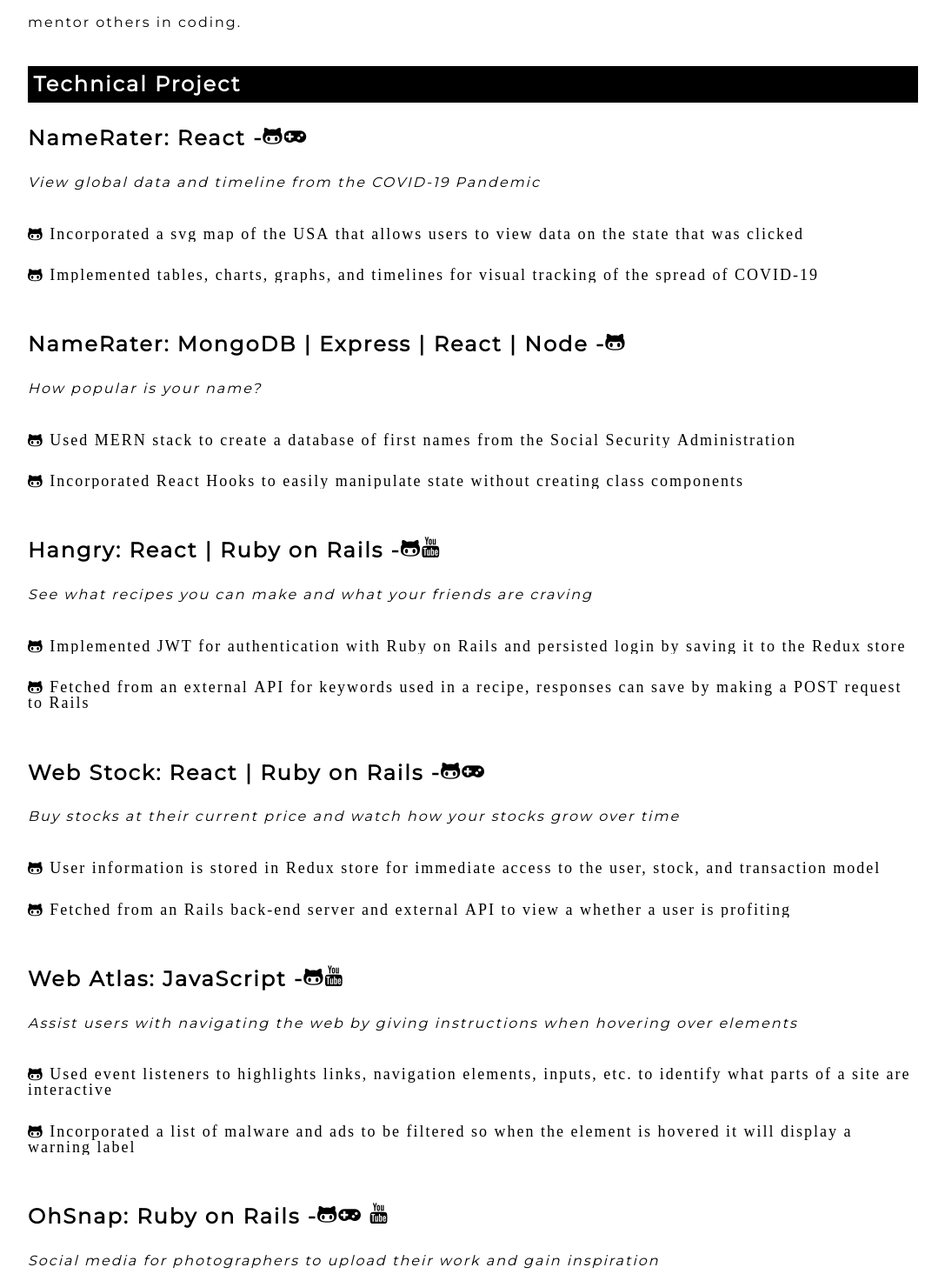
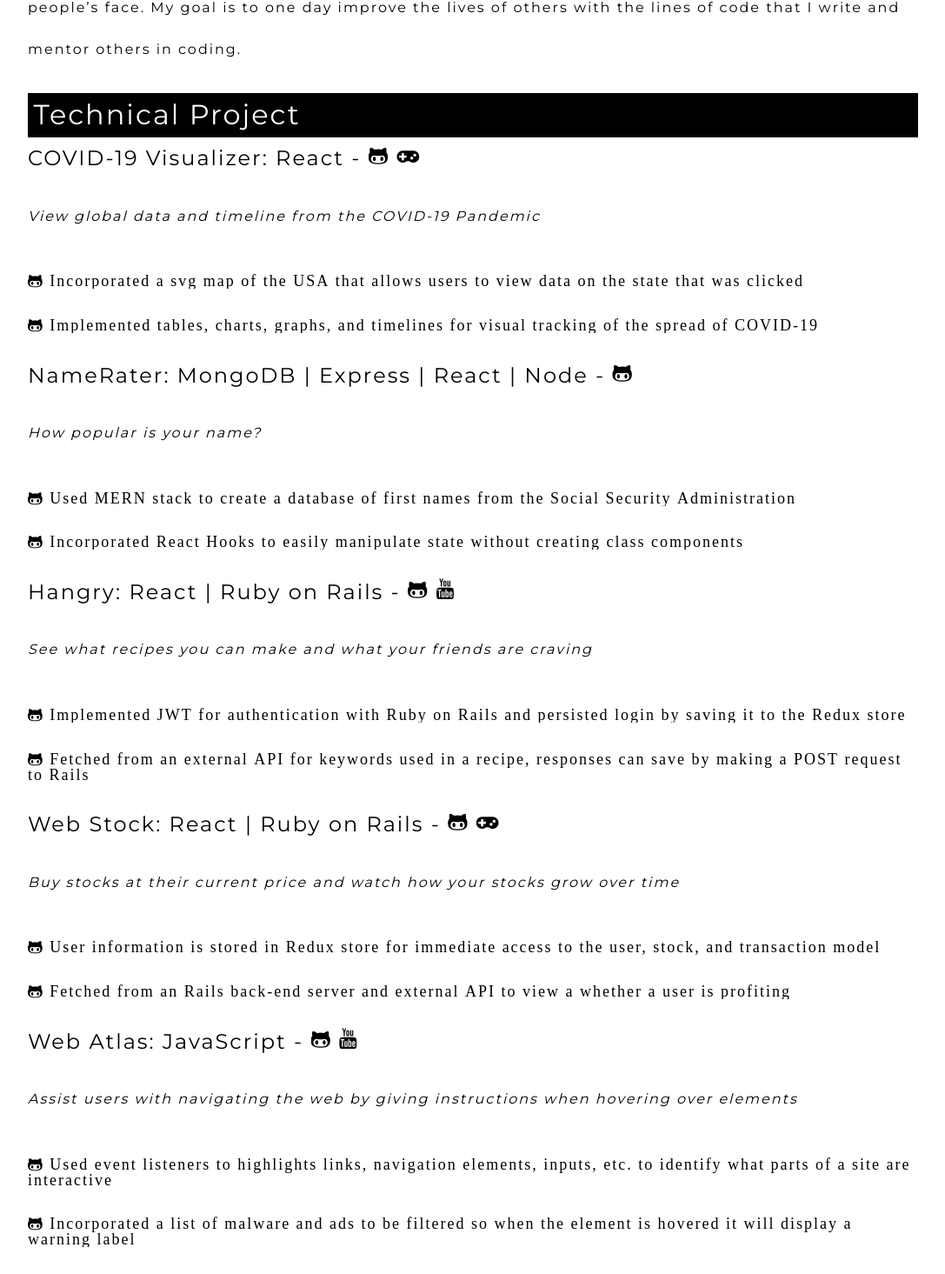
Before and after one commit to Kah919/Portfolio, a React (Create React App) app: page /resume in a window 1280 px wide. Shown: the part 387-1852 px from the top of the page at 87% size, without its empty margins (96-1183 px from the left). Built offline with nearby package versions, Linux system fonts and the light colour scheme.

Commit message:
Refactor projects page

```diff
--- a/package.json
+++ b/package.json
@@ -4,10 +4,12 @@
   "version": "0.1.0",
   "private": true,
   "dependencies": {
+    "bootstrap": "^4.5.0",
     "carousel": "0.0.3",
     "pure-react-carousel": "^1.22.0",
     "react": "^16.8.6",
     "react-awesome-slider": "^1.0.1",
+    "react-bootstrap": "^1.0.1",
     "react-dom": "^16.8.6",
     "react-responsive-carousel": "^3.1.50",
     "react-router-dom": "^5.0.1",
--- a/src/App.js
+++ b/src/App.js
@@ -1,4 +1,5 @@
 import React from 'react';
+import 'bootstrap/dist/css/bootstrap.min.css';
 import Navbar from './components/navbar';
 import { BrowserRouter as Router, Route, Switch } from "react-router-dom";
 import Home from './components/home';
--- /dev/null
+++ b/src/components/Project/Project.js
@@ -0,0 +1,39 @@
+import React from 'react';
+import Carousel from 'react-bootstrap/Carousel';
+
+export default props => {
+    const { name, description, text, images} = props.data;
+
+    const createText = () => {
+        return text.map(data => <p> { data } </p>)
+    }
+
+    const carouselSlide = () => {
+        return images.map(image =>
+            <Carousel.Item>
+                <img
+                className="d-block w-100"
+                src={ image }
+                alt="Third slide"
+                />
+            </Carousel.Item>
+        )
+    }
+
+    return(
+        <div className="project">
+          <div className="description">
+            <h1> { name } </h1>
+            <h3> { description } </h3>
+            <br></br>
+            { createText() }
+          </div>
+
+          <div className="project__image">
+            <Carousel>
+                { carouselSlide() }
+            </Carousel>
+          </div>
+        </div>
+    )
+}
--- a/src/components/navbar.js
+++ b/src/components/navbar.js
@@ -32,7 +32,7 @@ class Navbar extends Component {
         {this.renderRedirect()}
         <div className="logo"> KY </div>
         <div className={this.state.active ? "navbar__list nav__active navbar__li__active" : "navbar__list"}>
-          <li className="navLinkFade" onClick={this.redirect}> Home </li>
+          <li className="navLinkFade streak" onClick={this.redirect}> Home </li>
           <li className="navLinkFade" onClick={this.redirect}> Resume </li>
           <li className="navLinkFade" onClick={this.redirect}> Portfolio </li>
           <li className="navLinkFade" onClick={this.redirect}> Contact </li>
--- a/src/components/portfolio.js
+++ b/src/components/portfolio.js
@@ -1,32 +1,12 @@
 import React, { Component } from 'react';
-import Animation from './animation'
 import Project from './projects'
 
 
 class Portfolio extends Component {
-  state = {
-    project: false
-  }
-
-  showProject = () => {
-    return this.state.project ? <Project /> : <Animation />
-  }
-
-  reveal = () => {
-    setTimeout(() => {
-      this.setState({
-        project: true
-      })
-    }, 3000);
-  }
-
   render() {
     return(
       <div className="portfolio__grid">
-        <div>
-        {this.reveal()}
-        {this.showProject()}
-        </div>
+        <Project />
       </div>
     )
   }
--- a/src/components/projects.js
+++ b/src/components/projects.js
@@ -1,4 +1,4 @@
-import React from 'react';
+import React, { useState } from 'react';
 import AwesomeSlider from 'react-awesome-slider';
 import 'react-awesome-slider/dist/styles.css';
 import nasi from '../background/nasi.png';
@@ -10,69 +10,62 @@ import ohsnap2 from '../background/ohsnap2.png';
 import ohsnap3 from '../background/ohsnap3.png';
 import stock1 from '../background/stock1.png';
 import stock2 from '../background/stock2.png';
+import Project from './Project/Project';
 
 
 
 export default props => {
+    const data = [
+      {
+        name: 'Hangry',
+        description: "Hungry? Don't know what to eat? Getting Angry?",
+        text: [
+          "Find out what recipes you can make by inputting the ingredients that you have.",
+          "Browse through hundreds of recipes from different cuisines and add them to your favorites.",
+          "Follow your friends and see what food they are craving!"
+        ],
+        images: [
+          nasi,
+          hangry,
+          food,
+          friends,
+        ]
+      },
+      {
+        name: 'ÖhSnap',
+        description: "A place for passionate photograhers to share their work",
+        text: [
+          "Follow your favorite photographers and customize your news feed!",
+          "Post your favorite pictures to share with others.",
+          "Check out the updates and new posts in real time!"
+        ],
+        images: [
+          ohsnap1,
+          ohsnap2,
+          ohsnap3,
+        ]
+      },
+      {
+        name: 'Stock Simulator',
+        description: "Practice buying stocks with this realtime simulator",
+        text: [
+          "Create an account with a starting balance of $5000",
+          "Watch how your investments change in realtime.",
+        ],
+        images: [
+          stock1,
+          stock2,
+        ]
+      },
+    ];
+
+    const populateProjects = () => {
+      return data.map(project => <Project data={ project } />)
+    }
+
     return(
       <div className="projects__container">
-
-        <div className="project">
-          <div className="description">
-            <h1> Hangry</h1>
-            <h3> Hungry? Don't know what to eat? Getting Angry? </h3>
-            <br></br>
-            <p> Find out what recipes you can make by inputting the ingredients that you have. </p>
-            <p> Browse through hundreds of recipes from different cuisines and add them to your favorites. </p>
-            <p> Follow your friends and see what food they are craving! </p>
-          </div>
-
-          <div className="project__image">
-            <AwesomeSlider>
-              <div data-src={nasi} />
-              <div data-src={hangry} />
-              <div data-src={food} />
-              <div data-src={friends} />
-            </AwesomeSlider>
-          </div>
-        </div>
-
-        <div className="project">
-          <div className="description">
-            <h1> ÖhSnap </h1>
-            <h3> A place for passionate photograhers to share their work </h3>
-            <br></br>
-            <p> Follow your favorite photographers and customize your news feed! </p>
-            <p> Post your favorite pictures to share with others. </p>
-            <p> Check out the updates and new posts in real time! </p>
-          </div>
-
-          <div className="project__image">
-            <AwesomeSlider>
-              <div data-src={ohsnap1} />
-              <div data-src={ohsnap2} />
-              <div data-src={ohsnap3} />
-            </AwesomeSlider>
-          </div>
-        </div>
-
-        <div className="project">
-          <div className="description">
-            <h1> Stock Simulator </h1>
-            <h3> Practice buying stocks with this realtime simulator </h3>
-            <br></br>
-            <p> Create an account with a starting balance of $5000 </p>
-            <p> Watch how your investments change in realtime  </p>
-          </div>
-
-          <div className="project__image">
-            <AwesomeSlider>
-              <div data-src={stock1} />
-              <div data-src={stock2} />
-            </AwesomeSlider>
-          </div>
-        </div>
-
+        { populateProjects() }
       </div>
     )
 }
--- a/src/components/resume.js
+++ b/src/components/resume.js
@@ -5,7 +5,7 @@ const Resume = () => {
     <div className="resume__container">
       <h1 className="resume__name"> Kah Yap </h1>
       <h5> (718) 708-1881 | kahyap13@gmail.com </h5>
-      <h5> <a href="https://github.com/kah919" className="fa fa-github-alt"> GitHub </a> | <a href="https://www.linkedin.com/in/kah-m-yap/" className="fa fa-linkedin-square"> LinkedIn </a> | <a href="https://medium.com/@kahyap13" className="fa fa-medium"> Medium </a> </h5>
+      <h5> <a href="https://github.com/kah919" className="fa fa-github-alt streak"> GitHub </a> | <a href="https://www.linkedin.com/in/kah-m-yap/" className="fa fa-linkedin-square streak"> LinkedIn </a> | <a href="https://medium.com/@kahyap13" className="fa fa-medium streak"> Medium </a> </h5>
 
       <h2> Summary </h2>
       <p>
@@ -16,9 +16,7 @@ const Resume = () => {
       <h2> Technical Project </h2>
 
       <div className="project__container">
-        <h3> NameRater: React -
-          <a href="https://github.com/Kah919/COVID-19-Visualizer" className="fa fa-github-alt"></a>
-          <a href="https://kah919.github.io/COVID-19-Visualizer/" className="fa fa-gamepad"></a>
+        <h3 className="streak"> COVID-19 Visualizer: React - <a href="https://github.com/Kah919/COVID-19-Visualizer" className="fa fa-github-alt"></a> <a href="https://kah919.github.io/COVID-19-Visualizer/" className="fa fa-gamepad"></a>
         </h3>
 
         <p className="project__caption"> View global data and timeline from the COVID-19 Pandemic </p>
@@ -27,8 +25,7 @@ const Resume = () => {
       </div>
 
       <div className="project__container">
-        <h3> NameRater: MongoDB | Express | React | Node -
-          <a href="https://github.com/Kah919/NameRater" className="fa fa-github-alt"></a>
+        <h3 className="streak"> NameRater: MongoDB | Express | React | Node - <a href="https://github.com/Kah919/NameRater" className="fa fa-github-alt"></a>
         </h3>
 
         <p className="project__caption"> How popular is your name? </p>
@@ -37,9 +34,7 @@ const Resume = () => {
       </div>
 
       <div className="project__container">
-        <h3> Hangry: React | Ruby on Rails -
-          <a href="https://github.com/Kah919/mod5-hangry-frontend" className="fa fa-github-alt"> </a>
-          <a href="http://media.licdn.com/embeds/media.html?src=https%3A%2F%2Fwww.youtube.com%2Fembed%2FiGV7HZYQ4ck%3Ffeature%3Doembed&amp;url=https%3A%2F%2Fwww.youtube.com%2Fwatch%3Fv%3DiGV7HZYQ4ck&amp;type=text%2Fhtml&amp;schema=youtube" className="fa fa-youtube"> </a>
+        <h3 className="streak"> Hangry: React | Ruby on Rails - <a href="https://github.com/Kah919/mod5-hangry-frontend" className="fa fa-github-alt"> </a> <a href="http://media.licdn.com/embeds/media.html?src=https%3A%2F%2Fwww.youtube.com%2Fembed%2FiGV7HZYQ4ck%3Ffeature%3Doembed&amp;url=https%3A%2F%2Fwww.youtube.com%2Fwatch%3Fv%3DiGV7HZYQ4ck&amp;type=text%2Fhtml&amp;schema=youtube" className="fa fa-youtube"> </a>
         </h3>
 
         <p className="project__caption"> See what recipes you can make and what your friends are craving </p>
@@ -48,9 +43,7 @@ const Resume = () => {
       </div>
 
       <div className="project__container">
-        <h3> Web Stock: React | Ruby on Rails -
-          <a href="https://github.com/Kah919/ttp-fs-frontend" className="fa fa-github-alt"> </a>
-          <a href="https://stocks-simulator-front.herokuapp.com/" className="fa fa-gamepad"></a>
+        <h3 className="streak"> Web Stock: React | Ruby on Rails - <a href="https://github.com/Kah919/ttp-fs-frontend" className="fa fa-github-alt"> </a> <a href="https://stocks-simulator-front.herokuapp.com/" className="fa fa-gamepad"></a>
         </h3>
 
         <p className="project__caption"> Buy stocks at their current price and watch how your stocks grow over time </p>
@@ -59,9 +52,7 @@ const Resume = () => {
       </div>
 
       <div className="project__container">
-        <h3> Web Atlas: JavaScript -
-          <a href="https://github.com/milespucarelli/Flatiron-TechFest2019/tree/adserver" className="fa fa-github-alt"> </a>
-          <a href="http://media.licdn.com/embeds/media.html?src=https%3A%2F%2Fwww.youtube.com%2Fembed%2F1Kr-_lcfLTQ%3Ffeature%3Doembed&amp;url=https%3A%2F%2Fwww.youtube.com%2Fwatch%3Fv%3D1Kr-_lcfLTQ&amp;type=text%2Fhtml&amp;schema=youtube" className="fa fa-youtube"> </a>
+        <h3 className="streak"> Web Atlas: JavaScript - <a href="https://github.com/milespucarelli/Flatiron-TechFest2019/tree/adserver" className="fa fa-github-alt"> </a> <a href="http://media.licdn.com/embeds/media.html?src=https%3A%2F%2Fwww.youtube.com%2Fembed%2F1Kr-_lcfLTQ%3Ffeature%3Doembed&amp;url=https%3A%2F%2Fwww.youtube.com%2Fwatch%3Fv%3D1Kr-_lcfLTQ&amp;type=text%2Fhtml&amp;schema=youtube" className="fa fa-youtube"> </a>
         </h3>
 
         <p className="project__caption"> Assist users with navigating the web by giving instructions when hovering over elements </p>
@@ -70,9 +61,7 @@ const Resume = () => {
       </div>
 
       <div className="project__container">
-        <h3> OhSnap: Ruby on Rails -
-          <a href="https://github.com/lsamano/OhSnap" className="fa fa-github-alt"></a>
-          <a href="https://agile-fjord-75909.herokuapp.com/login" className="fa fa-gamepad"></a> <a href="http://media.licdn.com/embeds/media.html?src=https%3A%2F%2Fwww.youtube.com%2Fembed%2FORTxjsZOac8%3Ffeature%3Doembed&amp;url=https%3A%2F%2Fwww.youtube.com%2Fwatch%3Fv%3DORTxjsZOac8&amp;type=text%2Fhtml&amp;schema=youtube" className="fa fa-youtube"> </a>
+        <h3 className="streak"> OhSnap: Ruby on Rails - <a href="https://github.com/lsamano/OhSnap" className="fa fa-github-alt"></a> <a href="https://agile-fjord-75909.herokuapp.com/login" className="fa fa-gamepad"></a> <a href="http://media.licdn.com/embeds/media.html?src=https%3A%2F%2Fwww.youtube.com%2Fembed%2FORTxjsZOac8%3Ffeature%3Doembed&amp;url=https%3A%2F%2Fwww.youtube.com%2Fwatch%3Fv%3DORTxjsZOac8&amp;type=text%2Fhtml&amp;schema=youtube" className="fa fa-youtube"> </a>
         </h3>
 
         <p className="project__caption"> Social media for photographers to upload their work and gain inspiration </p>
--- a/src/index.css
+++ b/src/index.css
@@ -17,9 +17,29 @@ html, body {
 }
 
 /* RESUME START */
-.fa:hover {
-  transition: 0.3s ease;
-  color: pink;
+.streak {
+  /* transition: 0.8s ease;
+  color: pink; */
+  display: inline-block;
+  position: relative;
+}
+
+.streak::before {
+  content: '';
+  position: absolute;
+  width: 100%;
+  transform: scaleX(0);
+  height: 1px;
+  bottom: 0;
+  left: 0;
+  background-color: black;
+  transform-origin: bottom right;
+  transition: transform 0.25s ease-out;
+}
+
+.streak:hover::before {
+  transform: scaleX(1);
+  transform-origin: bottom left;
 }
 
 .resume__container {
@@ -402,7 +422,7 @@ html, body {
 }
 
 .logo:hover {
-  transition: 0.3s ease;
+  transition: 0.8s ease;
   color: #343434;
   border-color: #343434;
 }
@@ -415,7 +435,7 @@ html, body {
 }
 
 .navbar__list li:hover {
-  transition: 0.3s ease;
+  transition: 0.8s ease;
   color: #343434;
   border-color: #343434;
 }
@@ -454,7 +474,7 @@ html, body {
     position: absolute;
     z-index: 100;
     right: 0px;
-    height: 500px;
+    height: 90vh;
     top: 8vh;
     background-color: #121212;
     display: flex;
@@ -559,7 +579,7 @@ html, body {
   }
 
   .project__container {
-    border-bottom: 1px solid black;
+    margin-bottom: 60px;
   }
 
   .project__container p {
```
Also changed, not shown: 1 other file (tests, documents, lock files or other folders).
